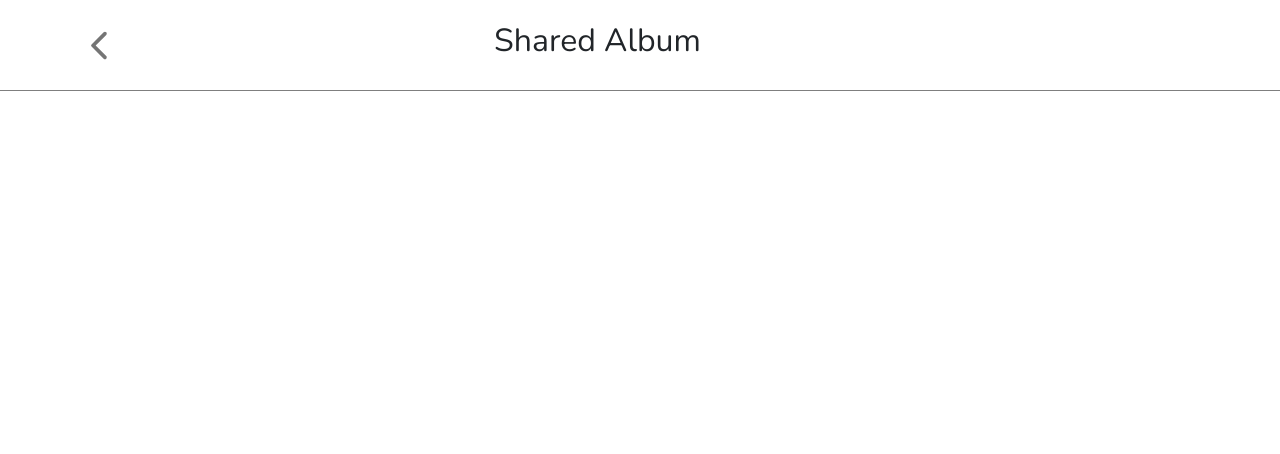
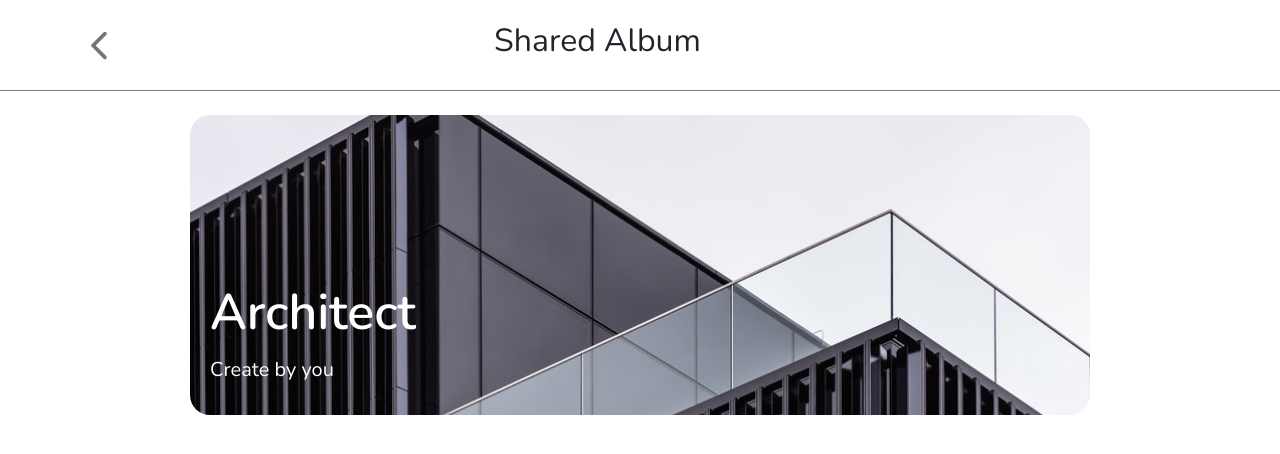
Before and after one commit to fillahfirdausyah/photo-sharing, a React (Create React App) app: page /preview in a window 1280 px wide. Shown: the top 454 px of the page. Built offline with nearby package versions, Linux system fonts and the light colour scheme; the HTML template or start-up script is replaced by a standard one.

Commit message:
add and render Cover component

```diff
--- a/src/Pages/PreviewPage/index.js
+++ b/src/Pages/PreviewPage/index.js
@@ -2,11 +2,13 @@ import React from "react";
 
 // Component
 import Header from "../../Component/Header";
+import Cover from "../../Component/Cover";
 
 function PreviewPage({ title }) {
   return (
     <>
       <Header title={title} />
+      <Cover />
     </>
   );
 }
```
